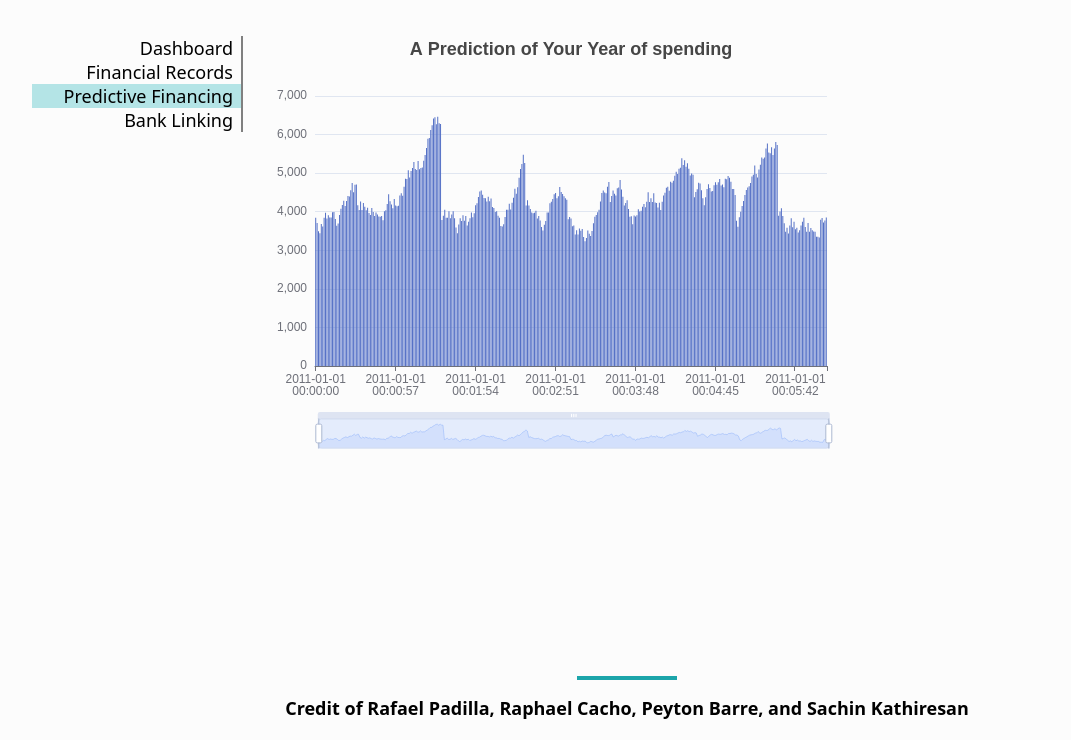
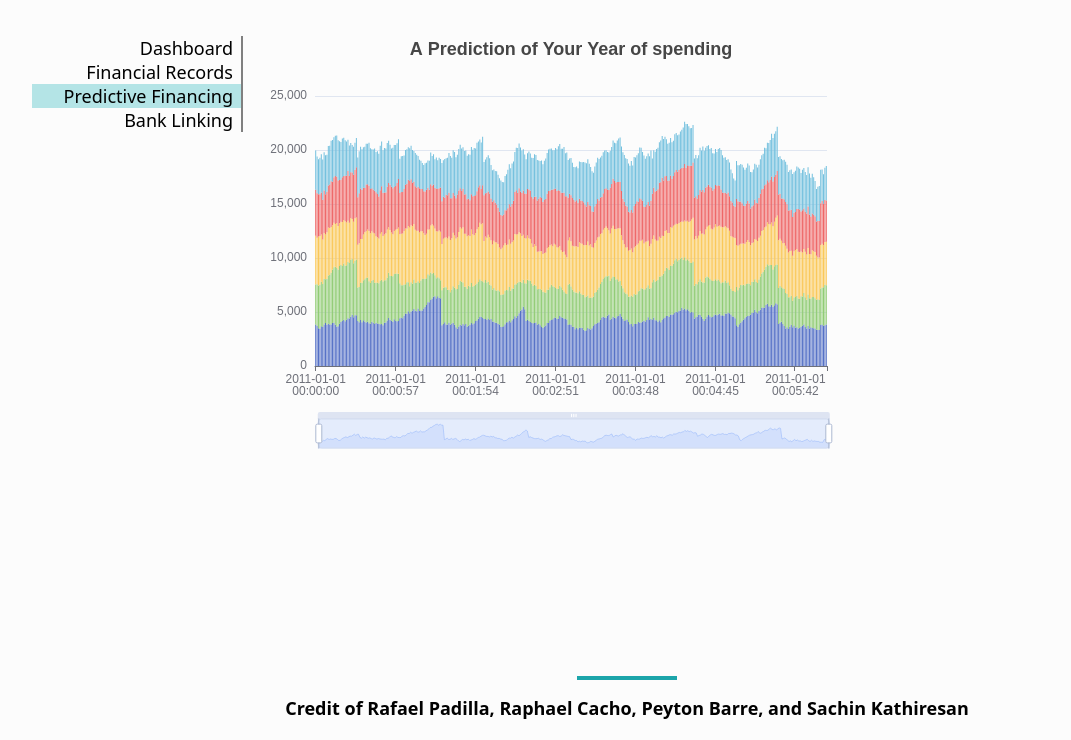
Before and after one commit to crispynoodlesoup/CrystalView, a website: page public/predictiveFinance.html in a window 1280 px wide. Shown: the part 60-800 px from the top of the page, without its empty margins (13-1084 px from the left). Drawn offline with nearby package versions, Linux system fonts and the light colour scheme.

Commit message:
stuff again

```diff
--- a/public/js/dash.js
+++ b/public/js/dash.js
@@ -84,7 +84,7 @@ option2 = {
       type: 'bar',
       stack: 'expenditure',
       emphasis: {
-        focus: 'self'
+        focus: 'series'
       },
       data: [120, 132, 101, 134, 90, 230, 210, 132, 101, 134, 90, 230, 210, 132, 101, 134, 90, 230, 210, 132, 101, 134, 90, 230, 210, 132, 101, 134, 90, 230, 210]
     },
--- a/public/js/predictiveFinancing.js
+++ b/public/js/predictiveFinancing.js
@@ -2,6 +2,10 @@ var myChart = echarts.init(document.getElementById('yes'));
 
 const dataCount = 365;
 const data = generateData(dataCount);
+const data2 = generateData(dataCount);
+const data3 = generateData(dataCount);
+const data4 = generateData(dataCount);
+const data5 = generateData(dataCount);
 var option = {
   title: {
     text: "A Prediction of Your Year of spending",
@@ -19,6 +23,7 @@ var option = {
     }
   ],
   xAxis: {
+    type: "category",
     data: data.categoryData,
     silent: false,
     splitLine: {
@@ -36,10 +41,39 @@ var option = {
   series: [
     {
       type: 'bar',
+      stack: "yes",
       data: data.valueData,
       // Set `large` for large data amount
       large: true
-    }
+    },
+    {
+        type: 'bar',
+        stack: "yes",
+        data: data2.valueData,
+        // Set `large` for large data amount
+        large: true
+      },
+      {
+          type: 'bar',
+          stack: "yes",
+          data: data3.valueData,
+          // Set `large` for large data amount
+          large: true
+        },
+        {
+            type: 'bar',
+            stack: "yes",
+            data: data4.valueData,
+            // Set `large` for large data amount
+            large: true
+          },
+          {
+              type: 'bar',
+              stack: "yes",
+              data: data5.valueData,
+              // Set `large` for large data amount
+              large: true
+            }
   ]
 };
 
--- a/public/style/dash.css
+++ b/public/style/dash.css
@@ -67,11 +67,11 @@
 }
 
 .positive {
-    color: #1db60f;
+    color: #c42d2d;
 }
 
 .negative {
-    color: #c42d2d
+    color: #1db60f;
 }
 
 .table-left {
```
